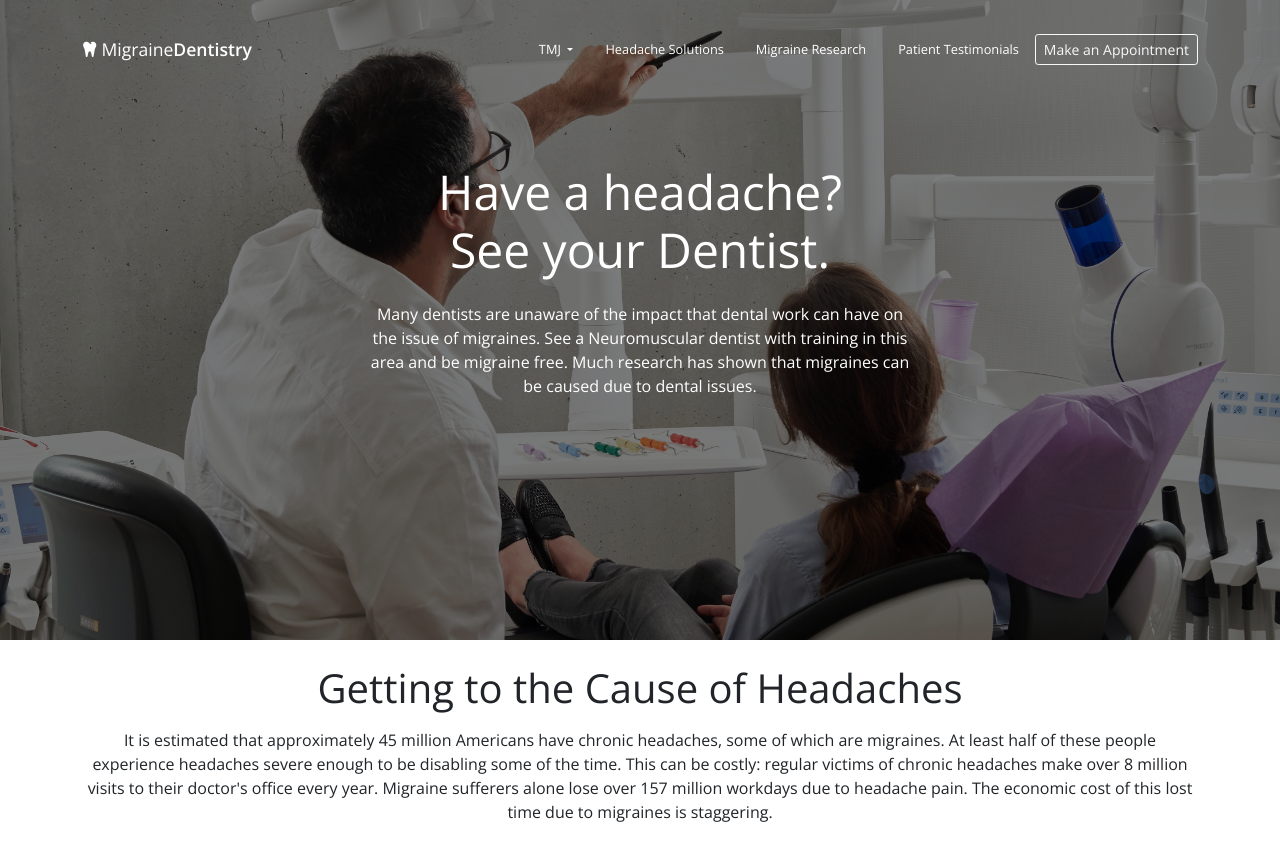
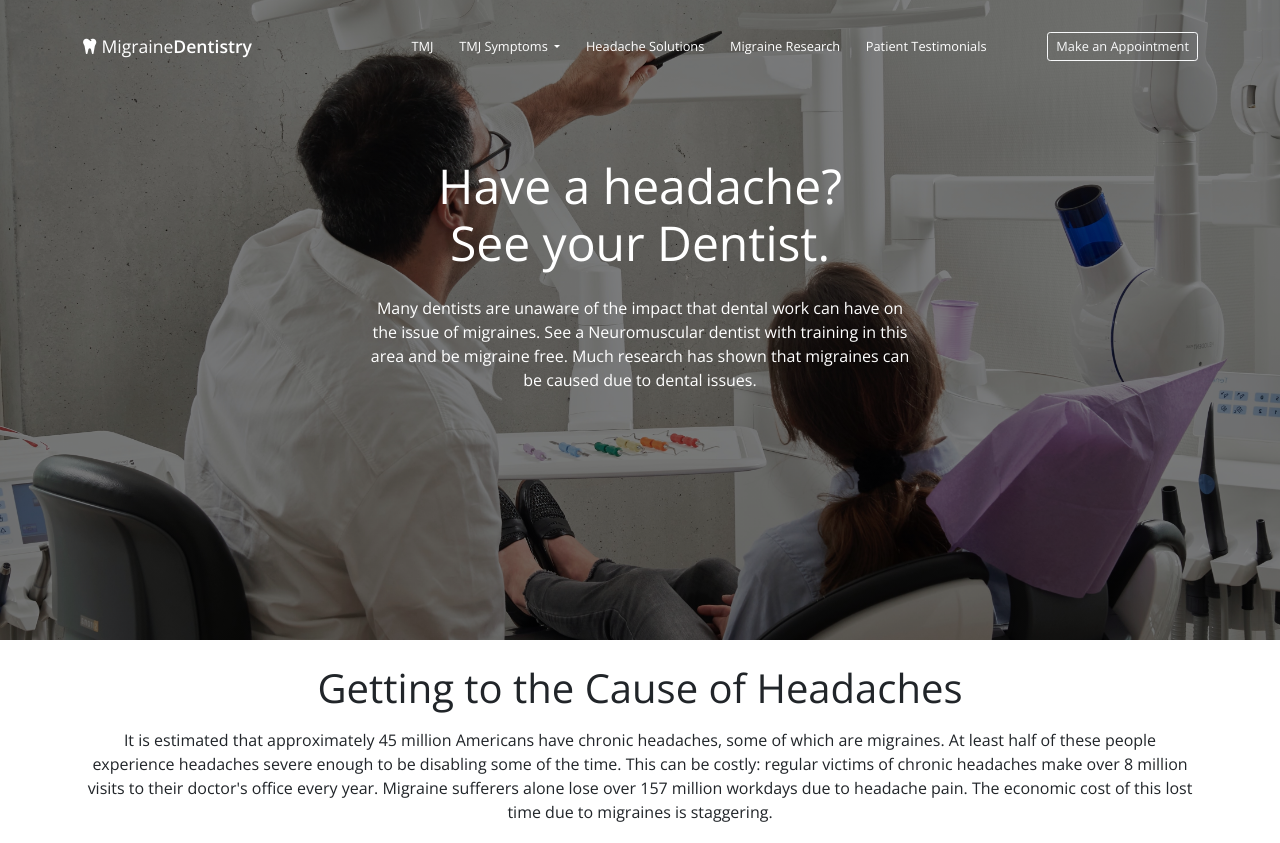
Before and after one commit to IsKevinHome/Migraine-Dentistry, a plain HTML site: page index.html in a window 1280 px wide. Shown: the top 843 px of the page. Drawn offline with nearby package versions, Linux system fonts and the light colour scheme.

Commit message:
reformatted navbar

```diff
--- a/Dental.css
+++ b/Dental.css
@@ -17,7 +17,7 @@ span {
 }
 
 #navLinks li {
-	padding: 0.5rem;
+	padding: 0.3rem;
 }
 
 #mainNavbar .nav-link {
@@ -34,6 +34,11 @@ span {
 
 html {
 	scroll-behavior: smooth;
+}
+.btn-sm {
+	font-size: 0.8rem;
+	font-family: 'Open Sans', sans-serif;
+	font-weight: 100;
 }
 
 body {
--- a/index.html
+++ b/index.html
@@ -30,13 +30,13 @@
 						<span class="navbar-toggler-icon"></span>
 					</button>
 						<div class="collapse navbar-collapse ms-auto " id="navbarSupportedContent">
-							<ul class="navbar-nav ms-auto mb-2 mb-lg-0" id="navLinks">
-								<!-- <li class="nav-item">
+							<ul class="navbar-nav ms-auto mb-2 mb-lg-0 px-md-0 px-xl-5" id="navLinks">
+								<li class="nav-item">
 								<a class="nav-link " href="# ">TMJ</a>
-								</li> -->
+								</li>
 								<li class="nav-item dropdown">
 								<a class="nav-link dropdown-toggle " href="#" id="navbarDropdown" role="button" data-bs-toggle="dropdown" aria-expanded="false">
-									TMJ
+									TMJ Symptoms
 								</a>
 								<ul class="dropdown-menu" aria-labelledby="navbarDropdown">
 									<li><a class="dropdown-item" href="#">Migraine Headaches</a></li>
```
